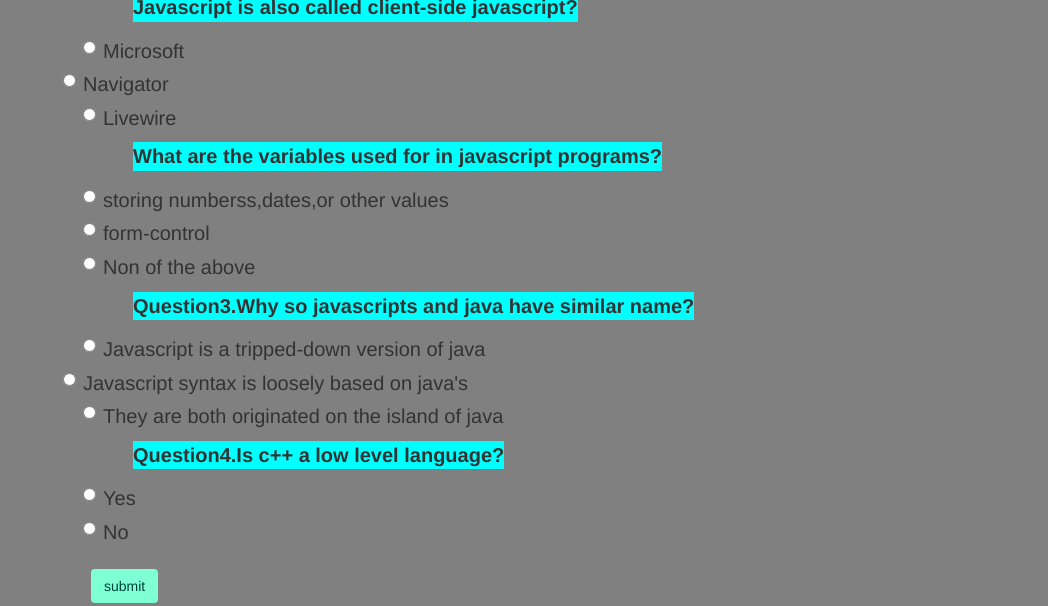
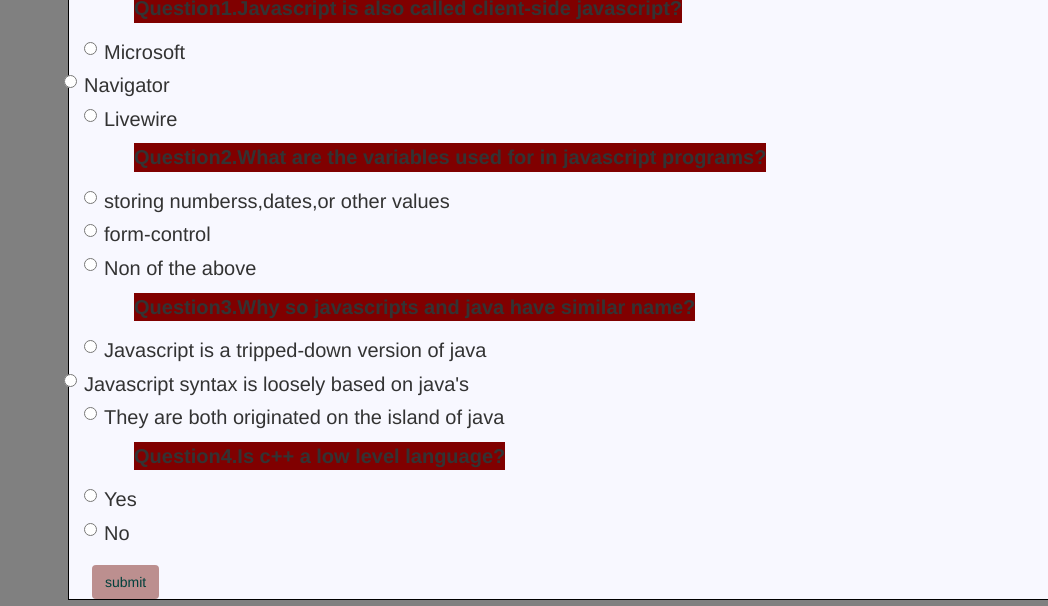
Before and after one commit to Gahozipauline/Quiz-Board-Project, a plain HTML site: page index.html in a window 1280 px wide. Shown: the part 194-800 px from the top of the page, without its empty margins (232-1280 px from the left). Drawn offline with nearby package versions, Linux system fonts and the light colour scheme; files that its build step writes are made by us from their sources.

Commit message:
README.md

```diff
--- a/css/styles.css
+++ b/css/styles.css
@@ -2,7 +2,7 @@
     float: left;
     margin: 8px 0px 0px 8px;
     padding: 4px 8px;
-    background: aquamarine;
+    background:rosybrown;
     color: #00403C;
     font-size: 14px;
     cursor: pointer;
@@ -16,7 +16,7 @@
     text-transform: uppercase;
     text-align: center;
     line-height: 44px;
-    background-color: aquamarine;
+    background-color:rosybrown;
     padding:30px;
     margin-right: 150px;
     margin-left: 20px;
@@ -35,32 +35,39 @@
     text-align: left;
     font-size:20px;
     margin-right:100;
+    font-style:bold;
   }
   .Question1{
     font-size: 20px;
     margin-left: 50px;
     margin-right: 50px;
     text-align: left;
-    background-color: aqua;
+    background-color:maroon;
   }
   .Question2{
     font-size: 20px;
     margin-left: 50px;
     margin-right: 20px;
     text-align: left;
-    background-color: aqua;
+    background-color:maroon;
   }
   .Question3{
     font-size: 20px;
     margin-left: 50px;
     margin-right: 100px;
     text-align: left;
-    background-color: aqua;
+    background-color:maroon;
   }
   .Question4{
     font-size: 20px;
     margin-left: 50px;
     margin-right: 20px;
     text-align: left;
-    background-color: aqua;
+    background-color:maroon;
   }
+  .container{
+    border: 1px solid black;
+    margin-right: 200px;
+    margin-right: 200px;
+    background-color: ghostwhite;
+  }
--- a/index.html
+++ b/index.html
@@ -15,7 +15,7 @@
                   <h2>Choose the correct answer</h2>
                   <div class="form-group">
 
-               <label class="Question1" for="A1">Javascript is also called client-side javascript?</label>
+               <label class="Question1" for="A1">Question1.Javascript is also called client-side javascript?</label>
                <div class="radio">
                   <label>
                 <input  id="A1" name="answer1" value="Microsoft" type="radio" >
@@ -35,7 +35,7 @@
                    Livewire
                   </label>
                 </div>
-                <label class="Question2" for="A2">What are the variables used for in javascript programs?</label>
+                <label class="Question2" for="A2">Question2.What are the variables used for in javascript programs?</label>
                 <div class="radio">
                    <label>
                    <input id="A2" name="answer" value="storing numberss,dates,or other values" type="radio">
@@ -87,7 +87,6 @@
                   No
                    </label>
                 </div>
-                </div>
                 <button type="submit" class="btn">submit</button>
              </form>
           </div>
```
Also changed, not shown: 1 other file.
